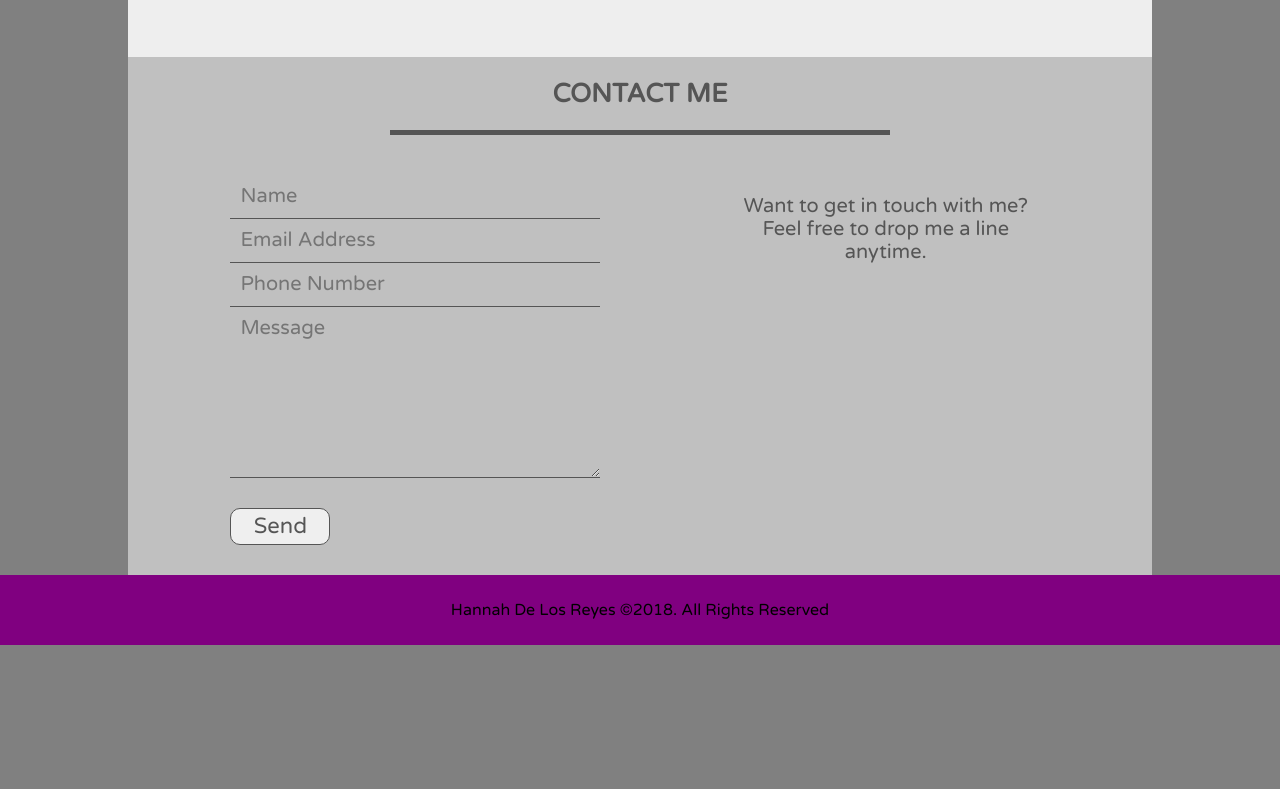
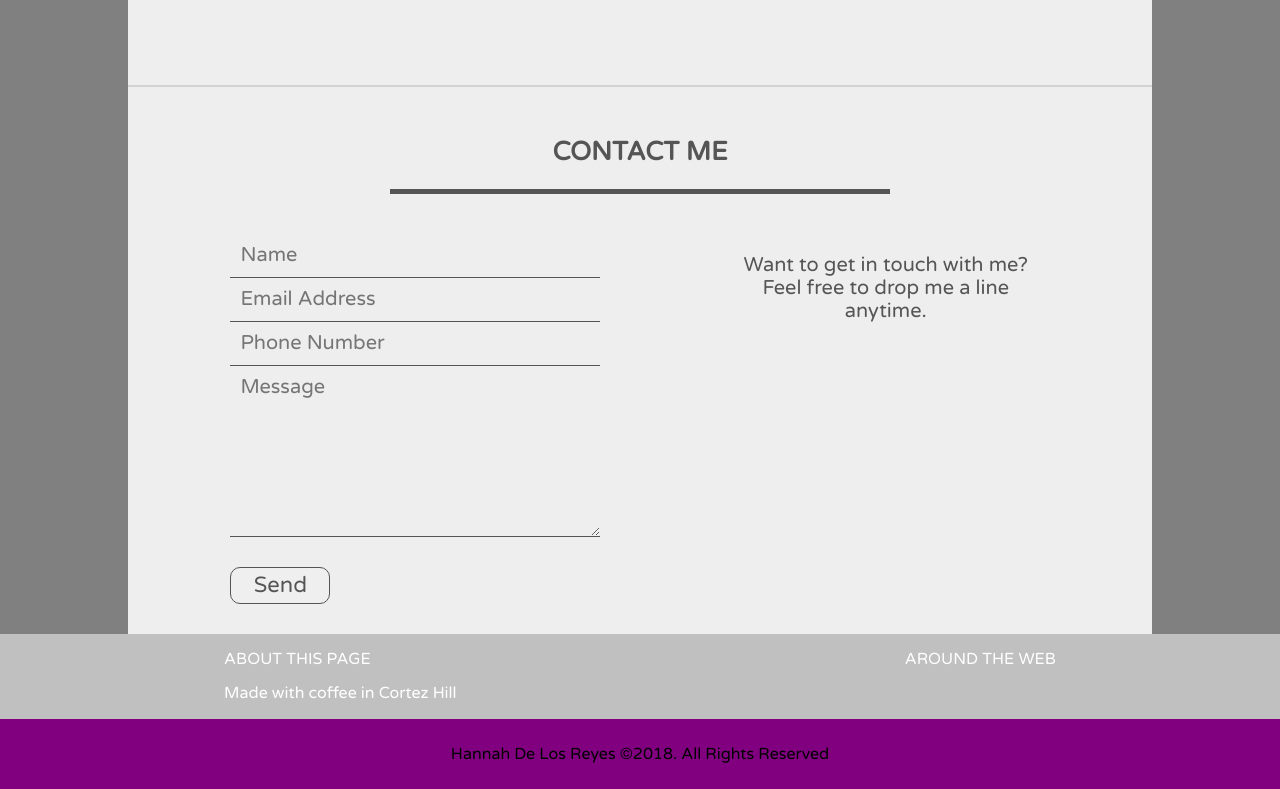
Before and after one commit to bugdlr/FCCportfolio, a website: page index.html in a window 1280 px wide. Shown: the part 1327-2116 px from the top of the page. Before the commit the page ends 1972 px from the top, so only its background shows below. Drawn offline with nearby package versions, Linux system fonts and the light colour scheme.

Commit message:
added foot section back

```diff
--- a/index.html
+++ b/index.html
@@ -64,6 +64,7 @@
       </div>
 
       <div class="contact-section">
+        <hr class="plainline">
         <h2>Contact Me</h2>
         <hr class="hr2">
         <div class="contact-contents">
@@ -80,10 +81,13 @@
     </div>
 
     <footer>
-      <!-- <div class="foot-section">
-          <p>About this page</p>
-          <p>Around the web</p>
-        </div> -->
+      <div class="foot-section">
+        <div>
+          <p class="foot-heads">About this page</p>
+          <p>Made with coffee in Cortez Hill</p>
+        </div>
+          <p class="foot-heads">Around the web</p>
+        </div>
       <div class="copy">
         <p id="copywrite"></p>
       </div>
--- a/less/style.less
+++ b/less/style.less
@@ -148,6 +148,18 @@ h2 {
 
 
 /* Contact Section */
+.contact-section {
+  background-color: #eee;
+  padding-top: 20px;
+}
+
+.plainline {
+  height: 2px;
+  width: 100%;
+  background-color: #d3d3d3;
+  margin-bottom: 50px;
+}
+
 .contact-contents {
   display: flex;
   flex-direction: column-reverse;
@@ -208,10 +220,19 @@ footer {
   width: 100%;
 }
 
+.foot-section {
+  display: flex;
+  justify-content: space-around;
+  background-color: silver;
+}
+
 .foot-section p {
-  display: inline-block;
-  background-color: silver;
-  margin-bottom: 0;
+  color: white;
+
+}
+
+.foot-heads {
+  text-transform: uppercase;
 }
 
 .copy {
```
Also changed, not shown: css/style.min.css.
